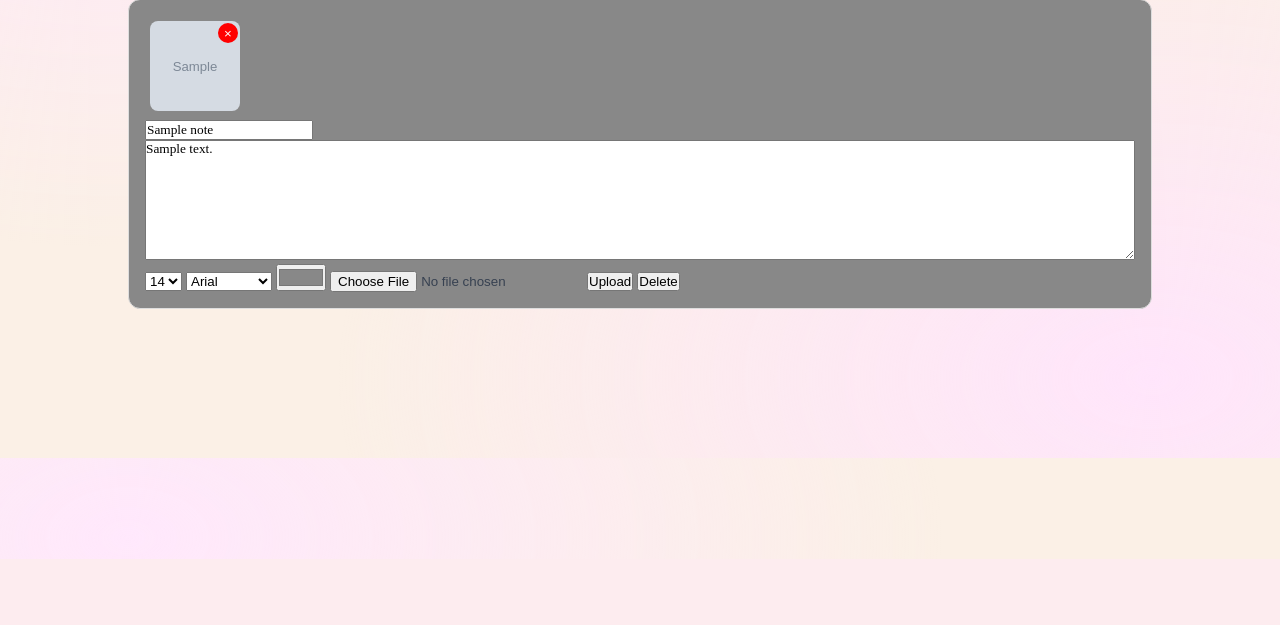
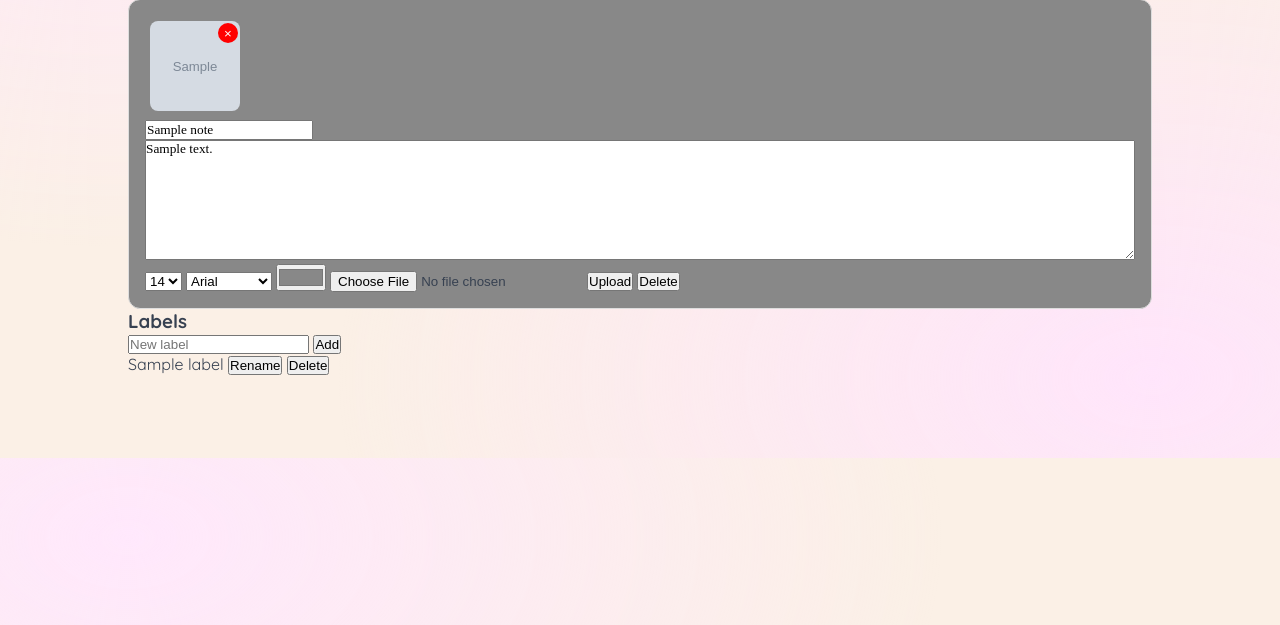
Before and after one commit to WhyZynx/NoteManagement_FinalProject, a PHP site: page / in a window 1280 px wide. Shown: the part 342-967 px from the top of the page. Before the commit the page ends 901 px from the top, so only its background shows below. Run offline with PHP 8.4, Linux system fonts and the light colour scheme; the visitor is signed in with stand-in values (Sample User, id 1); tables that the repository leaves empty or names only in its code hold one stand-in row (values such as "Sample post"); grey boxes marked "Sample" are stand-in pictures.

Commit message:
Xong logic CRUD label

```diff
--- /dev/null
+++ b/API/api_labels.php
@@ -0,0 +1,73 @@
+<?php
+require_once __DIR__ . '/../db.php';
+require_once __DIR__ . '/../Label_Module/label_controller.php';
+session_start();
+
+header('Content-Type: application/json');
+
+if (!isset($_SESSION['user_id'])) {
+    echo json_encode([]);
+    exit();
+}
+
+$userId = $_SESSION['user_id'];
+$action = $_REQUEST['action'] ?? '';
+
+switch ($action) {
+
+    case 'list':
+        $result = getAllLabels($conn, $userId);
+
+        $labels = [];
+        while ($row = $result->fetch_assoc()) {
+            $labels[] = $row;
+        }
+
+        echo json_encode($labels);
+        break;
+
+    case 'create':
+        $labelName = trim($_POST['label_name'] ?? '');
+
+        if ($labelName === '') {
+            echo json_encode([
+                'success' => false,
+                'message' => 'Label name required'
+            ]);
+            exit();
+        }
+
+        $success = createLabel($conn, $userId, $labelName);
+
+        echo json_encode([
+            'success' => $success
+        ]);
+        break;
+
+    case 'update':
+        $labelId = intval($_POST['label_id'] ?? 0);
+        $newName = trim($_POST['new_name'] ?? '');
+
+        $success = updateLabel($conn, $userId, $labelId, $newName);
+
+        echo json_encode([
+            'success' => $success
+        ]);
+        break;
+
+    case 'delete':
+        $labelId = intval($_POST['label_id'] ?? 0);
+
+        $success = deleteLabel($conn, $userId, $labelId);
+
+        echo json_encode([
+            'success' => $success
+        ]);
+        break;
+
+    default:
+        echo json_encode([
+            'success' => false,
+            'message' => 'Invalid action'
+        ]);
+}
--- /dev/null
+++ b/Assets/js/labels.js
@@ -0,0 +1,105 @@
+document.addEventListener("DOMContentLoaded", function () {
+    loadLabels();
+
+    document
+        .getElementById("addLabelBtn")
+        .addEventListener("click", createLabel);
+});
+
+async function loadLabels() {
+    const response = await fetch("../API/api_labels.php?action=list");
+    const labels = await response.json();
+
+    let html = "";
+
+    labels.forEach(label => {
+        html += `
+            <div class="label-item">
+                <span>${escapeHtml(label.label_name)}</span>
+                <button onclick="renameLabel(${label.id})">Rename</button>
+                <button onclick="deleteLabel(${label.id})">Delete</button>
+            </div>
+        `;
+    });
+
+    document.getElementById("labelList").innerHTML = html;
+}
+
+async function createLabel() {
+    const input = document.getElementById("labelInput");
+    const labelName = input.value.trim();
+
+    if (!labelName) {
+        alert("Label name cannot be empty");
+        return;
+    }
+
+    const formData = new FormData();
+    formData.append("action", "create");
+    formData.append("label_name", labelName);
+
+    const response = await fetch("../API/api_labels.php", {
+        method: "POST",
+        body: formData
+    });
+
+    const result = await response.json();
+
+    if (result.success) {
+        input.value = "";
+        loadLabels();
+    } else {
+        alert(result.message || "Create failed");
+    }
+}
+
+async function renameLabel(id) {
+    const newName = prompt("Enter new label name:");
+
+    if (!newName || !newName.trim()) return;
+
+    const formData = new FormData();
+    formData.append("action", "update");
+    formData.append("label_id", id);
+    formData.append("new_name", newName.trim());
+
+    const response = await fetch("../API/api_labels.php", {
+        method: "POST",
+        body: formData
+    });
+
+    const result = await response.json();
+
+    if (result.success) {
+        loadLabels();
+    } else {
+        alert(result.message || "Update failed");
+    }
+}
+
+async function deleteLabel(id) {
+    if (!confirm("Delete this label?")) return;
+
+    const formData = new FormData();
+    formData.append("action", "delete");
+    formData.append("label_id", id);
+
+    const response = await fetch("../API/api_labels.php", {
+        method: "POST",
+        body: formData
+    });
+
+    const result = await response.json();
+
+    if (result.success) {
+        loadLabels();
+    } else {
+        alert(result.message || "Delete failed");
+    }
+}
+
+function escapeHtml(text) {
+    const div = document.createElement("div");
+    div.textContent = text;
+    return div.innerHTML;
+}
--- /dev/null
+++ b/Label_Module/label_controller.php
@@ -0,0 +1,50 @@
+<?php
+require_once __DIR__ . '/../db.php';
+
+function getAllLabels($conn, $userId)
+{
+    $stmt = $conn->prepare("
+        SELECT *
+        FROM labels
+        WHERE user_id = ?
+        ORDER BY created_at DESC
+    ");
+    $stmt->bind_param("i", $userId);
+    $stmt->execute();
+
+    return $stmt->get_result();
+}
+
+function createLabel($conn, $userId, $labelName)
+{
+    $stmt = $conn->prepare("
+        INSERT INTO labels (user_id, label_name)
+        VALUES (?, ?)
+    ");
+    $stmt->bind_param("is", $userId, $labelName);
+
+    return $stmt->execute();
+}
+
+function updateLabel($conn, $userId, $labelId, $newName)
+{
+    $stmt = $conn->prepare("
+        UPDATE labels
+        SET label_name = ?
+        WHERE id = ? AND user_id = ?
+    ");
+    $stmt->bind_param("sii", $newName, $labelId, $userId);
+
+    return $stmt->execute();
+}
+
+function deleteLabel($conn, $userId, $labelId)
+{
+    $stmt = $conn->prepare("
+        DELETE FROM labels
+        WHERE id = ? AND user_id = ?
+    ");
+    $stmt->bind_param("ii", $labelId, $userId);
+
+    return $stmt->execute();
+}
--- /dev/null
+++ b/Label_Module/labels.php
@@ -0,0 +1,10 @@
+<div class="label-sidebar">
+    <h3>Labels</h3>
+
+    <div class="label-add-box">
+        <input type="text" id="labelInput" placeholder="New label">
+        <button id="addLabelBtn">Add</button>
+    </div>
+
+    <div id="labelList"></div>
+</div>
--- a/index.php
+++ b/index.php
@@ -129,9 +129,11 @@ $pref = [
     <hr>
 
     <?php include __DIR__ . '/Note_Module/notes.php'; ?>
+    <?php include __DIR__ . '/Label_Module/labels.php'; ?>
 </div>
 
 <script src="Assets/js/notes.js"></script>
+<script src="Assets/js/labels.js"></script>
 
 <script>
 window.addEventListener("storage", function (event) {
--- a/note_management.sql
+++ b/note_management.sql
@@ -4,3 +4,9 @@ ADD font_size INT DEFAULT 16,
 ADD font_style VARCHAR(100) DEFAULT 'Arial',
 ADD note_color VARCHAR(20) DEFAULT '#ffffff';
 ADD view_mode ENUM('grid','list') DEFAULT 'grid';
+
+-- Thay đổi bảng labels
+ALTER TABLE labels
+    CHANGE COLUMN name label_name VARCHAR(100) NOT NULL,
+    ADD COLUMN created_at TIMESTAMP DEFAULT CURRENT_TIMESTAMP,
+    ADD CONSTRAINT fk_user FOREIGN KEY (user_id) REFERENCES users(id) ON DELETE CASCADE;
```
